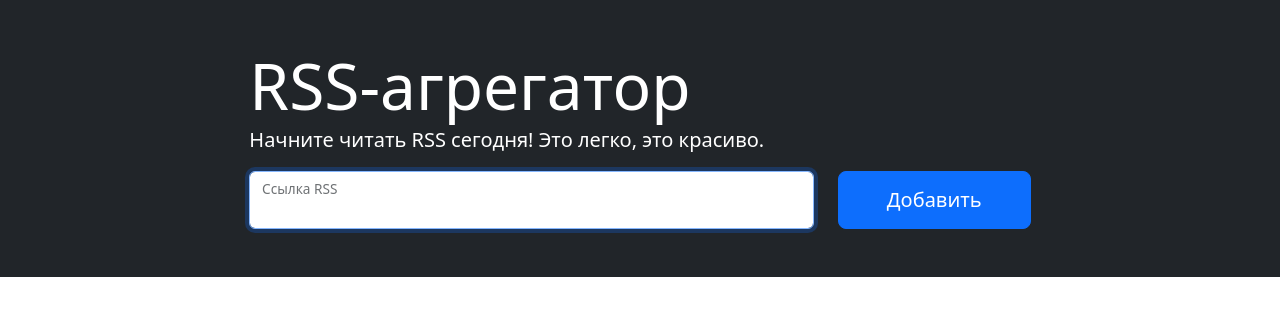
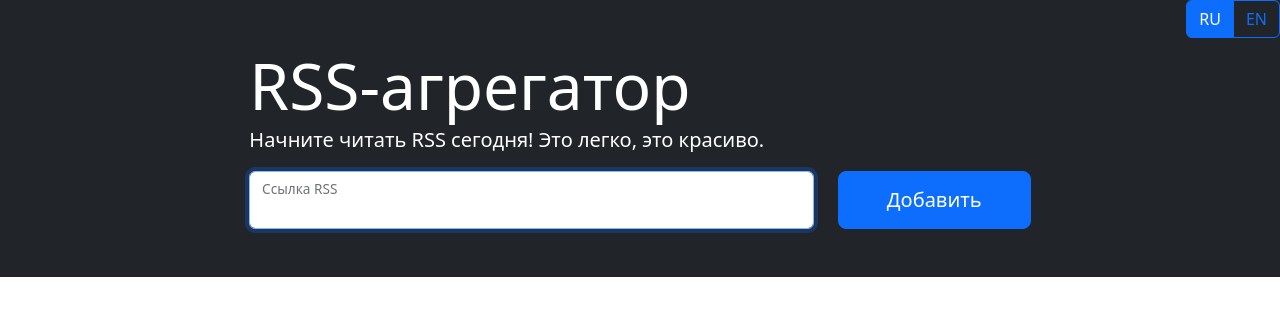
Before and after one commit to Elena-1710/rss, a website built with Vite: page index.html in a window 1280 px wide. Built offline with nearby package versions, Linux system fonts and the light colour scheme.

Commit message:
add_lang

```diff
--- a/index.html
+++ b/index.html
@@ -28,6 +28,10 @@
 </div>
 <main class="flex-grow-1">
   <section class="container-fluid bg-dark p-5 position-relative">
+    <div class="btn-group position-absolute top-0 end-0" role="group">
+      <button type="button" class="btn mb-3 btn-primary" data-lng="ru">RU</button>
+      <button type="button" class="btn mb-3 btn-outline-primary" data-lng="en">EN</button>
+    </div>
     <div class="row">
       <div class="col-md-10 col-lg-8 mx-auto text-white">
         <h1 class="display-3 mb-0">RSS-агрегатор</h1>
```
